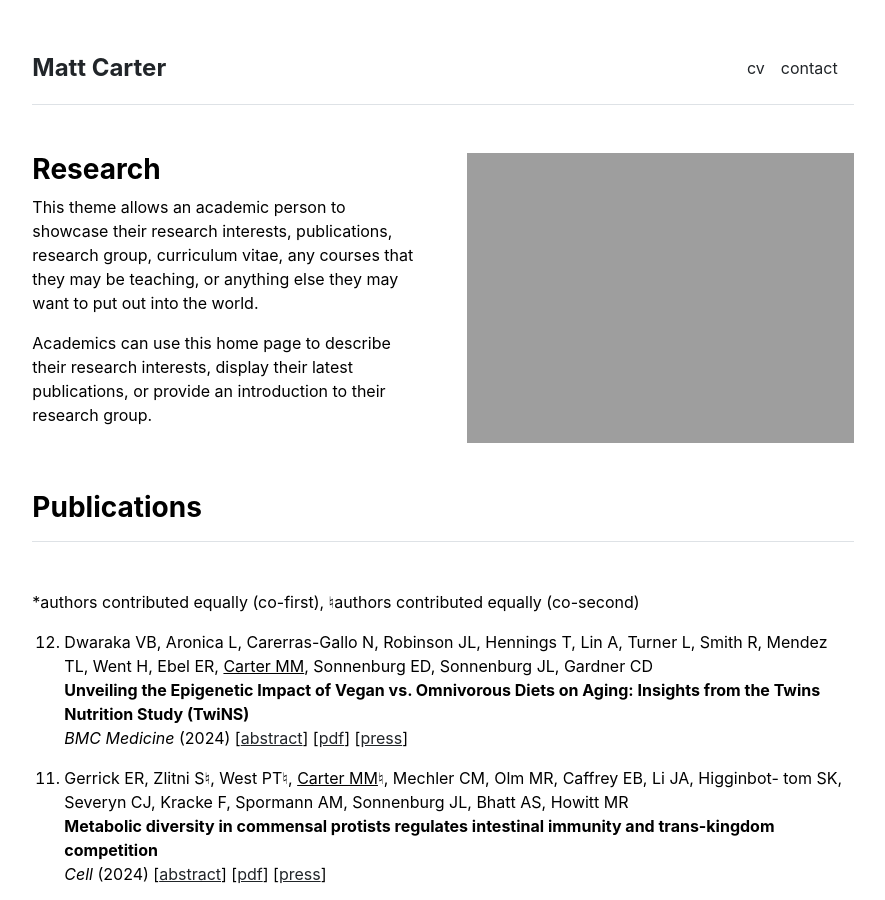
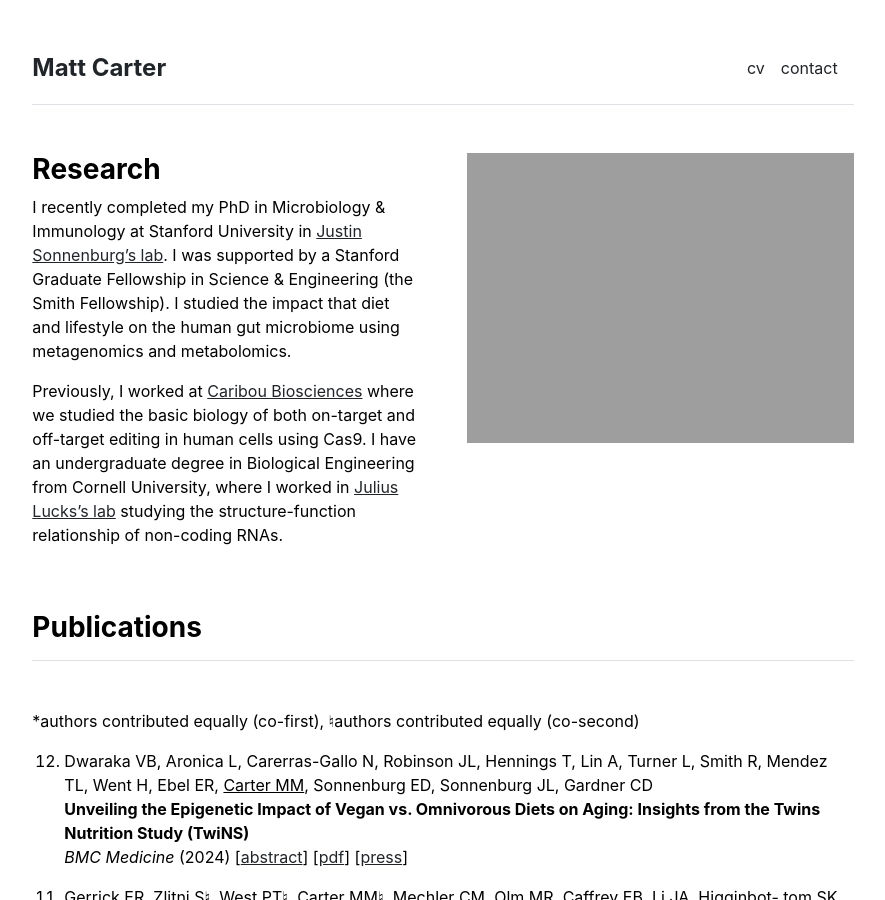
Before and after one commit to matt-cart/matt-cart.github.io, a Jekyll site: the page built from index.md, in a window 1280 px wide and 900 px high. Shown: the whole window, without its empty margins (197-1082 px from the left). Built offline with Jekyll 4.4.1, drawn with Linux system fonts in a browser that asks for light colours.

Commit message:
about me

```diff
--- a/index.md
+++ b/index.md
@@ -3,6 +3,6 @@ layout: home
 title: "Home"
 ---
 
-This theme allows an academic person to showcase their research interests, publications, research group, curriculum vitae, any courses that they may be teaching, or anything else they may want to put out into the world.
+I recently completed my PhD in Microbiology & Immunology at Stanford University in [Justin Sonnenburg's lab](https://sonnenburglab.stanford.edu/). I was supported by a Stanford Graduate Fellowship in Science & Engineering (the Smith Fellowship). I studied the impact that diet and lifestyle on the human gut microbiome using metagenomics and metabolomics.
 
-Academics can use this home page to describe their research interests, display their latest publications, or provide an introduction to their research group.
+Previously, I worked at [Caribou Biosciences](https://www.cariboubio.com/) where we studied the basic biology of both on-target and off-target editing in human cells using Cas9. I have an undergraduate degree in Biological Engineering from Cornell University, where I worked in [Julius Lucks's lab](https://luckslab.org/) studying the structure-function relationship of non-coding RNAs.
```
